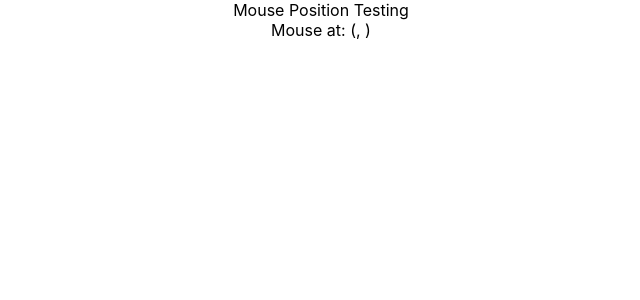
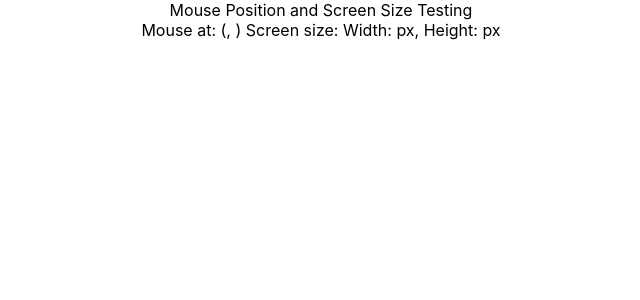
Before and after one commit to SirrorsMoore1975/sm1975-my-analog-clock, a React (Create React App) app in the folder my-analog-clock/: page / in a window 1280 px wide. Shown: the top 300 px of the page, without its empty margins (319-959 px from the left). Built offline with nearby package versions, Linux system fonts and the light colour scheme.

Commit message:
feat: screen resize will render screen width & height

```diff
--- a/my-analog-clock/src/App.js
+++ b/my-analog-clock/src/App.js
@@ -1,15 +1,18 @@
 import "./App.css";
 import useMousePosition from "./utilities/MousePosition.js";
+import useWindowSize from "./utilities/WindowSize.js"
 
 function App() {
   const { x, y } = useMousePosition();
+  const { width, height } = useWindowSize();
 
   return (
     <div className="App">
-      <header className="">Mouse Position Testing</header>
+      <header className="">Mouse Position and Screen Size Testing</header>
 
       <div>
         Mouse at: ({x}, {y})
+        Screen size: Width: {width}px, Height: {height}px
       </div>
     </div>
   );
--- a/my-analog-clock/src/utilities/WindowSize.js
+++ b/my-analog-clock/src/utilities/WindowSize.js
@@ -1,22 +1,24 @@
 import { useState, useEffect } from 'react';
 
 const useWindowSize = () => {
-  const [ size, setSize ] = useState({
-    width: window.innerWidth,
-    height: window.innerHeight
-  });
+  const [ windowSize, setWindowSize ] = useState({ width: undefined, height: undefined });
+  useEffect(() => {
+    const handleWindowSize = () => {
+      setWindowSize(
+        {
+          width: window.innerWidth,
+          height: window.innerHeight
+        }
+      );
+    };
+    window.addEventListener('resize', handleWindowSize);
+    return () => {
+      window.removeEventListener('resize', handleWindowSize);
+    }
+},[])
 
-  useEffect(()=> {
-    const handleSize = () => {
-      setSize({
-        width: window.innerWidth,
-        height: window.innerHeight
-      });
-      window.addEventListener('resize', handleSize);
-      return () => { window.removeEventListener('resize', handleSize); }
-    }
-  }, []);
-  return size;
+return windowSize;
+
 };
 
 export default useWindowSize;
```
